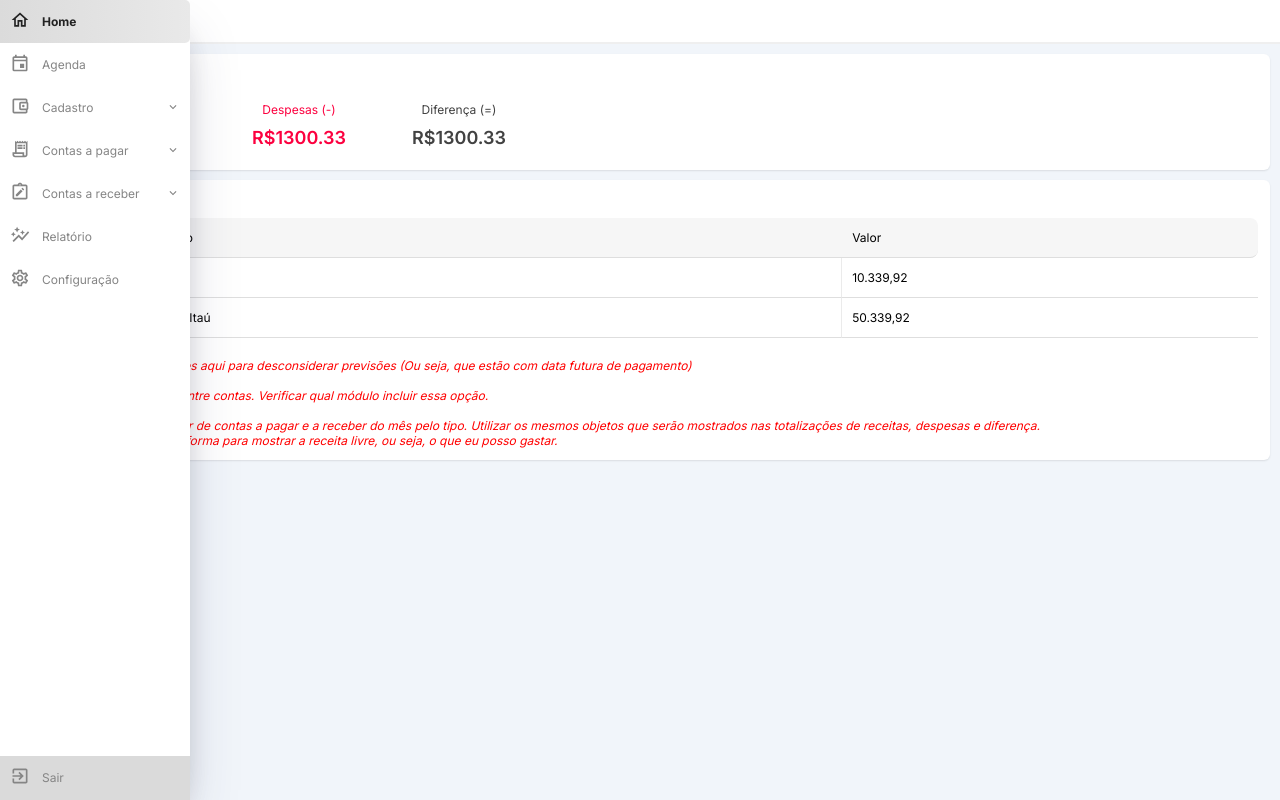
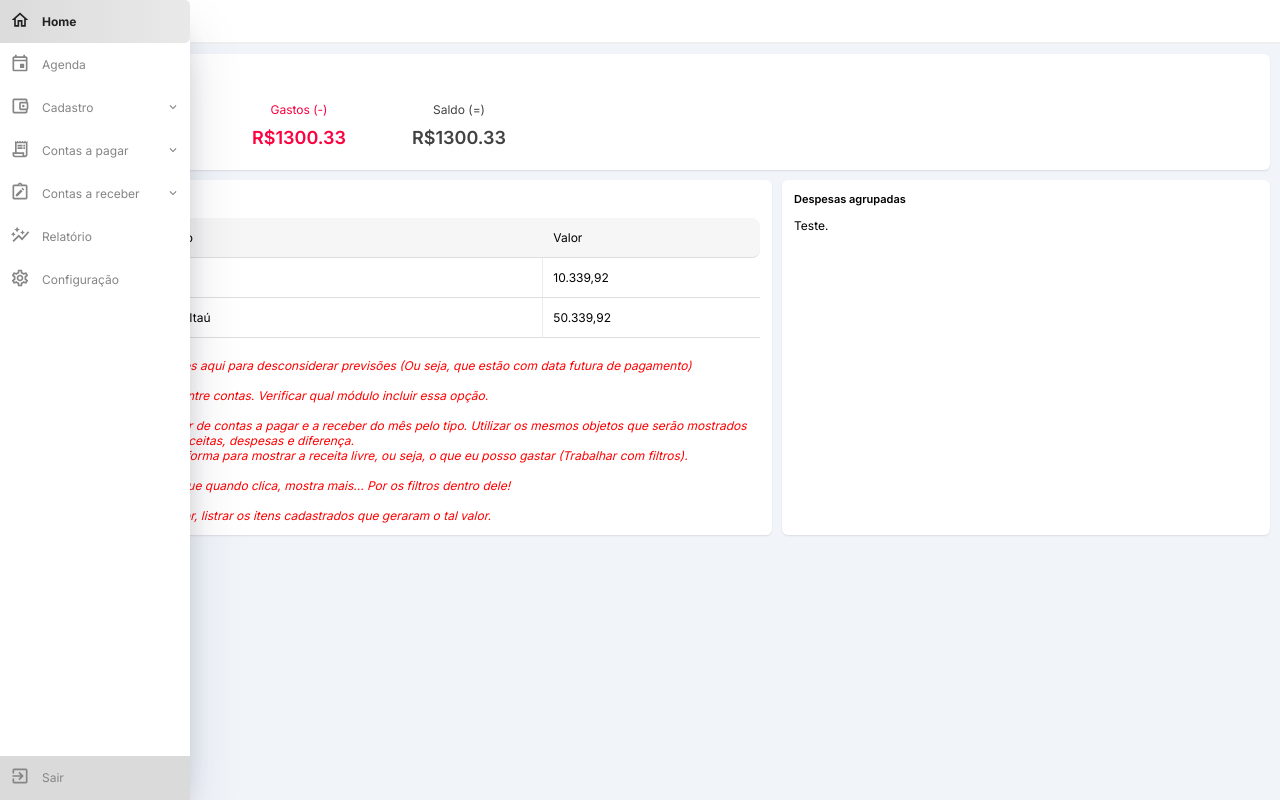
Before and after one commit to hugodesenv/web-financas, a Next.js app: page / in a window 1280 px wide. Built offline with nearby package versions, Linux system fonts and the light colour scheme.

Commit message:
coisinhas

```diff
--- a/src/app/page.tsx
+++ b/src/app/page.tsx
@@ -3,23 +3,8 @@
 import MyCard from "@/components/card/my-card/MyCardBox";
 import MyTotalizationCard from "@/components/card/my-totalization-card/MyTotalizationCard";
 import MyTopBar from "@/components/menu/topBar/MyTopBar";
-import { CSSProperties } from "react";
-import PageAccountBalance from "./PageAccountBalance";
-
-const staticStyle = {
-  bodyContent: {
-    display: 'flex',
-    flexDirection: 'column',
-    gap: '10px',
-    padding: '10px'
-  } as CSSProperties,
-  totalizationContent: {
-    display: 'flex',
-    flexDirection: 'row',
-    gap: '10px',
-    flexWrap: 'wrap'
-  } as CSSProperties,
-}
+import PageAccountBalance from "./pages/home/HomeAccountBalance";
+import './pages/home/style.css';
 
 export default function Home() {
   return (
@@ -35,11 +20,11 @@ export default function Home() {
         <option value="Safari" />
       </datalist>
 */}
-      <div style={staticStyle.bodyContent}>
+      <div className="page-display-gap page-content-body">
         <MyCard title="Totalizadores">
-          <div style={staticStyle.totalizationContent}>
+          <div className="page-totalization-content">
             <MyTotalizationCard
-              title="Receitas (+)"
+              title="Ganhos (+)"
               content={1300.33}
               onClick={() => console.log('clicamos em receita')}
               style={{
@@ -47,7 +32,7 @@ export default function Home() {
               }}
             />
             <MyTotalizationCard
-              title="Despesas (-)"
+              title="Gastos (-)"
               content={1300.33}
               onClick={() => console.log('clicamos em despesa')}
               style={{
@@ -55,7 +40,7 @@ export default function Home() {
               }}
             />
             <MyTotalizationCard
-              title="Diferença (=)"
+              title="Saldo (=)"
               content={1300.33}
               style={{
                 fontColor: '#424242',
@@ -63,10 +48,15 @@ export default function Home() {
             />
           </div>
         </MyCard>
-        <MyCard title="Saldo em conta">
-          <PageAccountBalance />
-        </MyCard>
+        <div className="page-display-gap page-wrapper-balance">
+          <MyCard title="Saldo em conta" className='page-card-balance'>
+            <PageAccountBalance />
+          </MyCard>
+          <MyCard title="Despesas agrupadas" className='page-card-bills-by-type'>
+            Teste.
+          </MyCard>
+        </div>
       </div>
-    </div>
+    </div >
   );
 }
--- a/src/app/PageAccountBalance.tsx
+++ b/src/app/pages/home/HomeAccountBalance.tsx
@@ -1,7 +1,7 @@
 import MyTable from "@/components/table/MyTable";
 
-export default function PageAccountBalance() {
-  return <>
+export default function HomeAccountBalance() {
+  return <div>
     <MyTable
       columns={[
         { key: 'tb-det-balance-cod', label: 'Cód.', style: { width: '20px' } },
@@ -25,7 +25,9 @@ export default function PageAccountBalance() {
       Incluir menu de opções aqui para desconsiderar previsões (Ou seja, que estão com data futura de pagamento) <br /><br />
       Incluir transferência entre contas. Verificar qual módulo incluir essa opção. <br /> <br />
       Mostrar um totalizador de contas a pagar e a receber do mês pelo tipo. Utilizar os mesmos objetos que serão mostrados nas totalizações de receitas, despesas e diferença.<br />
-      Verificar uma melhor forma para mostrar a receita livre, ou seja, o que eu posso gastar.
+      Verificar uma melhor forma para mostrar a receita livre, ou seja, o que eu posso gastar (Trabalhar com filtros). <br /><br />
+      Criar o componente que quando clica, mostra mais... Por os filtros dentro dele!<br /><br />
+      Ao clicar no totalizador, listrar os itens cadastrados que geraram o tal valor.
     </div>
-  </>
+  </div>
 }
--- /dev/null
+++ b/src/app/pages/home/HomeGroupExpenses.tsx
@@ -0,0 +1,3 @@
+export default function HomeGroupExpenses() {
+  return <></>
+}
--- /dev/null
+++ b/src/app/pages/home/style.css
@@ -0,0 +1,36 @@
+.page-display-gap {
+  display: flex;
+  gap: 10px;
+}
+
+.page-content-body {
+  flex-direction: column;
+  padding: 10px;
+}
+
+/** totalizador */
+.page-totalization-content {
+  display: flex;
+  gap: 10px;
+  flex-wrap: wrap;
+}
+
+/** linha dos grids após os cards de totalizaçao */
+.page-card-balance {
+  width: 60%;
+}
+
+.page-card-bills-by-type {
+  width: 40%;
+}
+
+@media (max-width: 750px) {
+  .page-wrapper-balance {
+    flex-direction: column;
+  }
+
+  .page-card-balance,
+  .page-card-bills-by-type {
+    width: auto;
+  }
+}
--- a/src/components/card/my-card/MyCardBox.tsx
+++ b/src/components/card/my-card/MyCardBox.tsx
@@ -18,11 +18,12 @@ interface IProps {
   children?: any;
   style?: CSSProperties;
   title?: string;
+  className?: any;
 }
 
 export default function MyCardBox(props: IProps) {
   return (
-    <div style={{ ...staticStyle.styleDefault, ...props.style }}>
+    <div className={props.className} style={{ ...staticStyle.styleDefault, ...props.style }}>
       {
         props.title && <div style={staticStyle.titleStyle}>{props.title}</div>
       }
```
